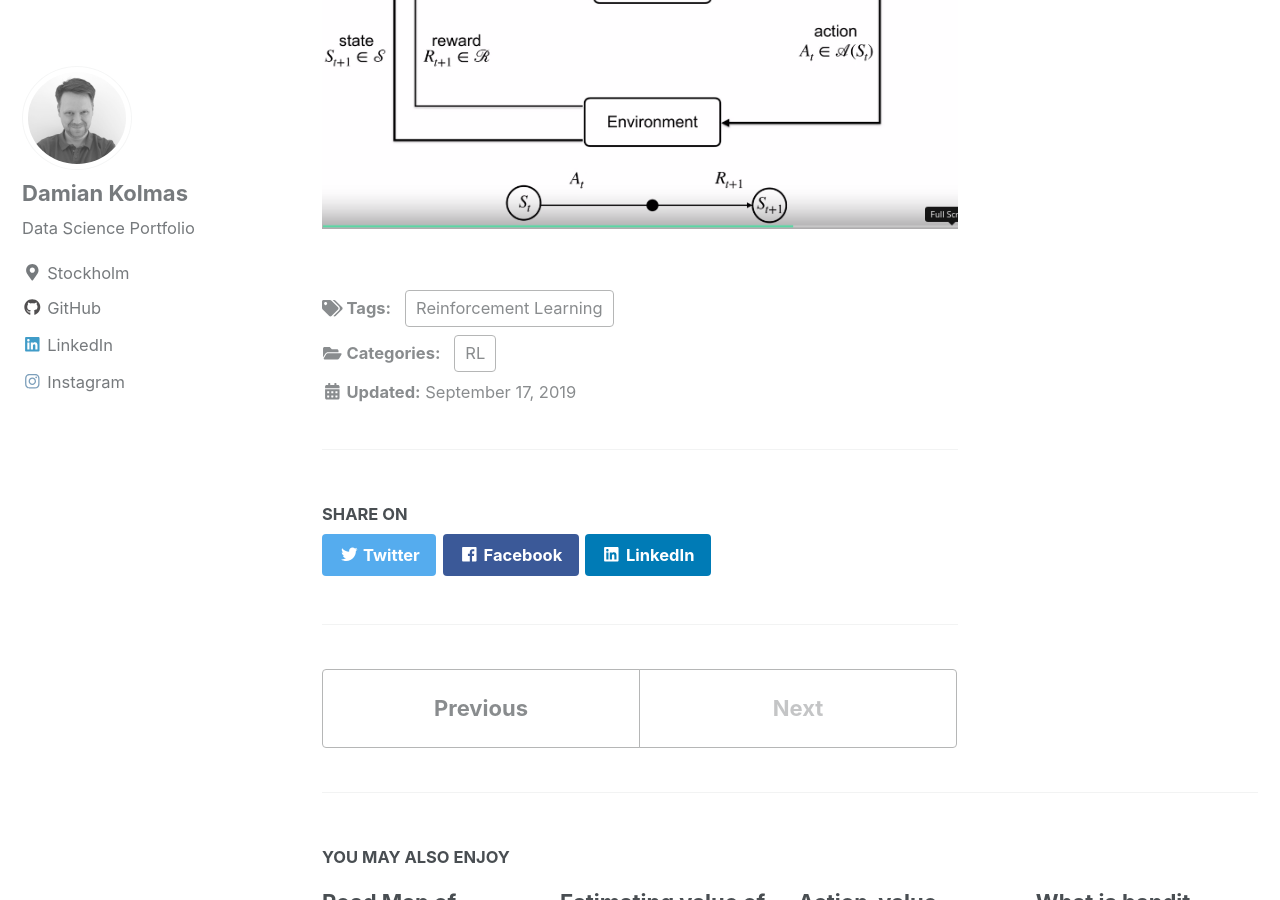
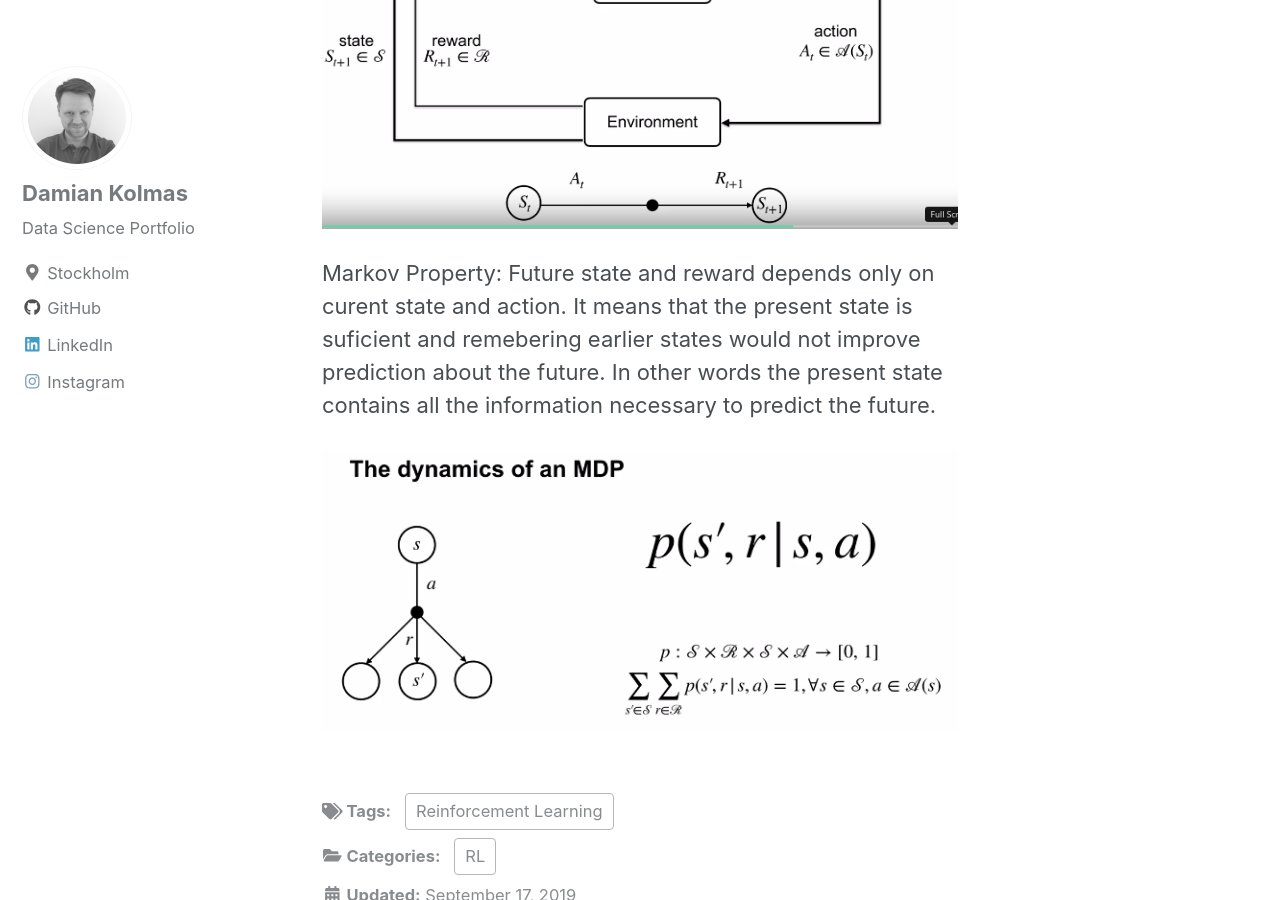
Before and after one commit to DKolmas/DKolmas.github.io, a Jekyll site: the page built from _posts/2019-09-17-Marcov-Decission-Process.md, in a window 1280 px wide and 900 px high, scrolled down 1715 px. Built offline with Jekyll 4.4.1, drawn with Linux system fonts in a browser that asks for light colours; cached includes are drawn as plain includes; formulas are drawn with MathJax 3.

Commit message:
MDP note is growing...

```diff
--- a/_posts/2019-09-17-Marcov-Decission-Process.md
+++ b/_posts/2019-09-17-Marcov-Decission-Process.md
@@ -27,3 +27,8 @@ After each action agents can observe new state and also receives reward. Depends
 We can formalize the above interaction of agent with an environment in the following framework. At each time step agent observe state $$S_t$$. Based on that state $$S_t$$ he selects the action $$A_t$$ and observe reward $$R_{t+1}$$. Agent also experience a transition to another state $$S_{t+1}$$.
 
 ![image](/images/MDP_framework_v1.png)
+
+Markov Property:
+Future state and reward depends only on curent state and action. It means that the present state is suficient and remebering earlier states would not improve prediction about the future. In other words the present state contains all the information necessary to predict the future.
+
+![image](/images/Dynamics_of_MDP.png)
```
Also changed, not shown: images/Dynamics_of_MDP.png (added).
